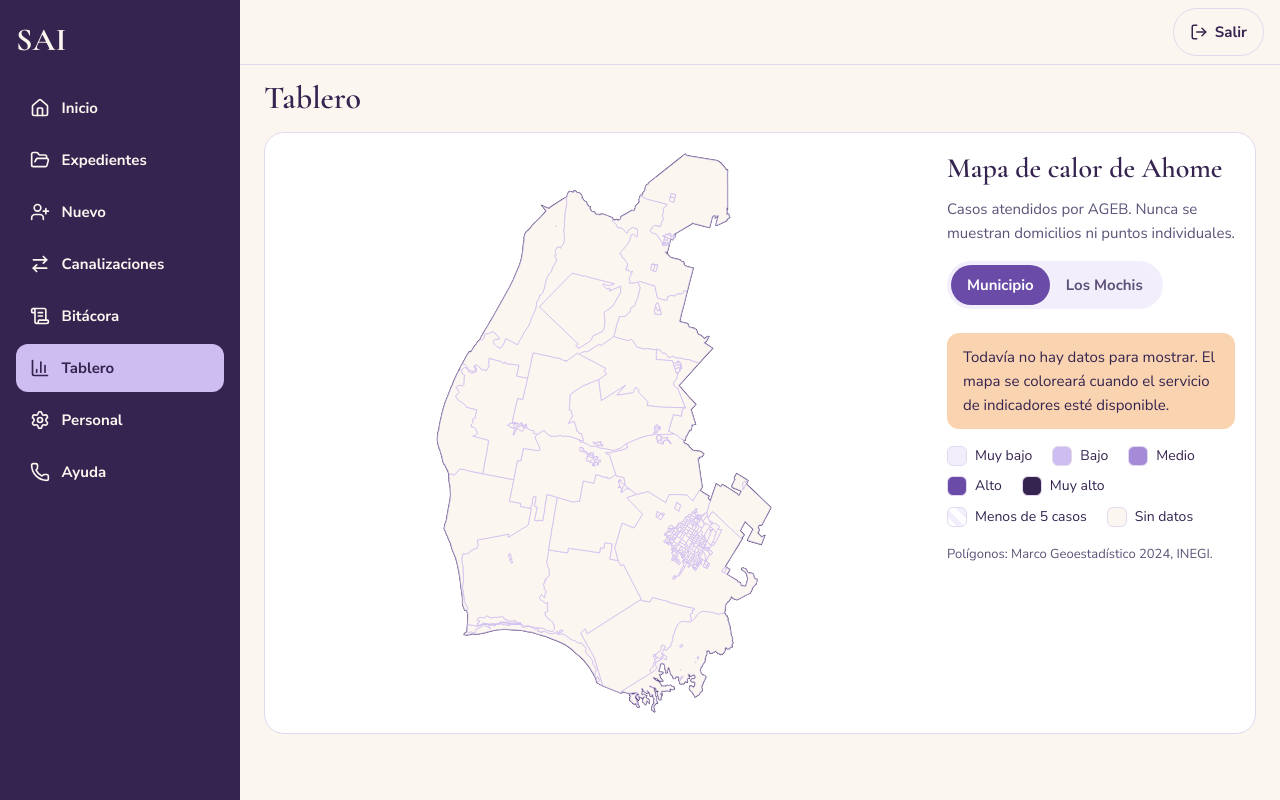
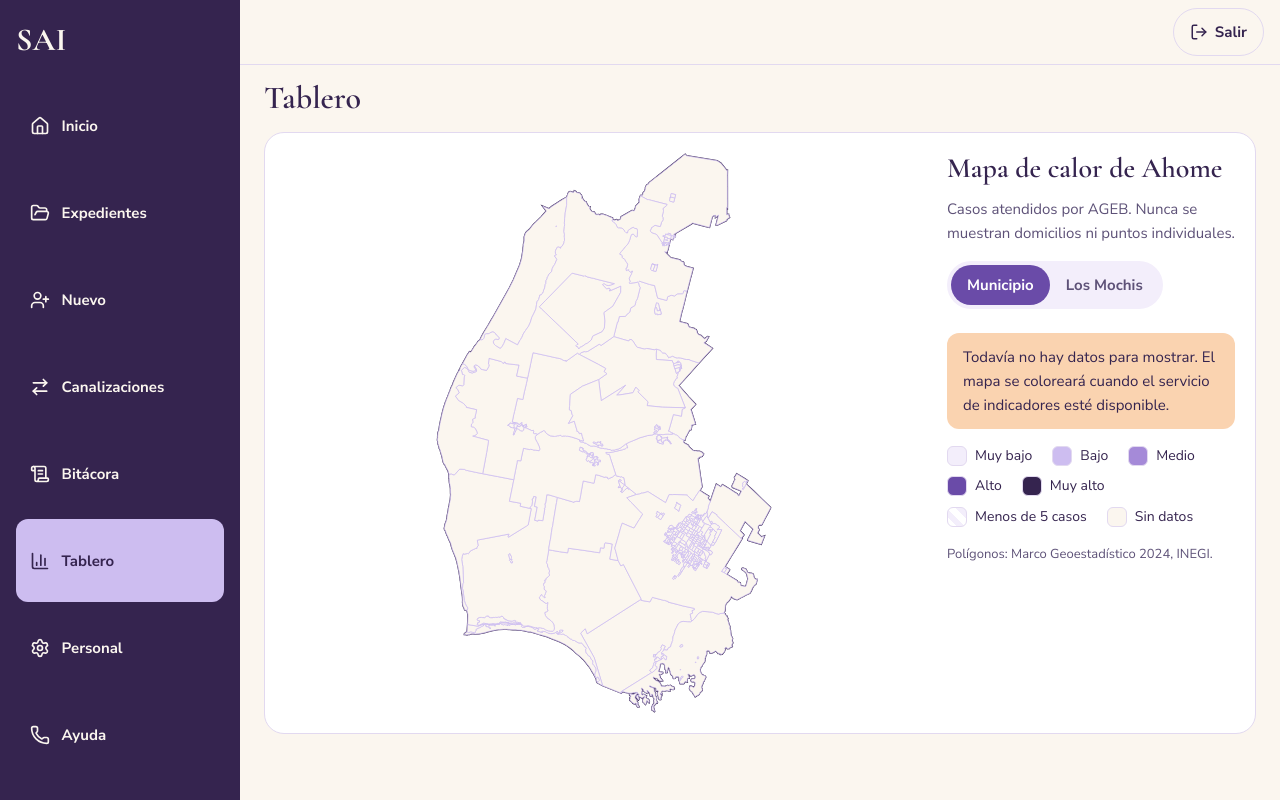
Before and after one commit to Git-Pusher-UAS/plataforma-frontend, a React (Vite) app: page /tablero in a window 1280 px wide. Built offline with nearby package versions, Linux system fonts and the light colour scheme.

Commit message:
fix(app): permitir desplazar el menú y mantenerlo fijo al bajar la página

```diff
--- a/src/index.css
+++ b/src/index.css
@@ -180,7 +180,13 @@ div class="panel">
   background: var(--sai-ciruela);
   color: var(--sai-crema);
   padding: .25rem .25rem calc(.25rem + env(safe-area-inset-bottom, 0px));
+  /* Si las opciones no caben (pantalla baja o zoom alto), el menú se desplaza en lugar de cortarse. */
+  overflow: auto;
+  scrollbar-width: thin;
+  scrollbar-color: var(--sai-lavanda) transparent;
 }
+.menu-lateral::-webkit-scrollbar { width: 6px; height: 6px; }
+.menu-lateral::-webkit-scrollbar-thumb { background: var(--sai-lavanda); border-radius: 999px; }
 
 .menu-marca { display: none; }
 
@@ -190,6 +196,7 @@ div class="panel">
   align-items: center;
   justify-content: center;
   gap: .15rem;
+  flex: 1 0 auto; /* reparte el espacio si cabe; si no, se desplaza sin encimarse */
   min-width: 48px;
   min-height: 48px;
   padding: .35rem .5rem;
@@ -214,9 +221,9 @@ div class="panel">
 
   .menu-lateral {
     position: sticky;
-    top: 0;
+    inset: auto;
+    top: 0; /* después de inset, que si no lo anula */
     height: 100dvh;
-    inset: auto;
     flex-direction: column;
     justify-content: flex-start;
     gap: .25rem;
```
